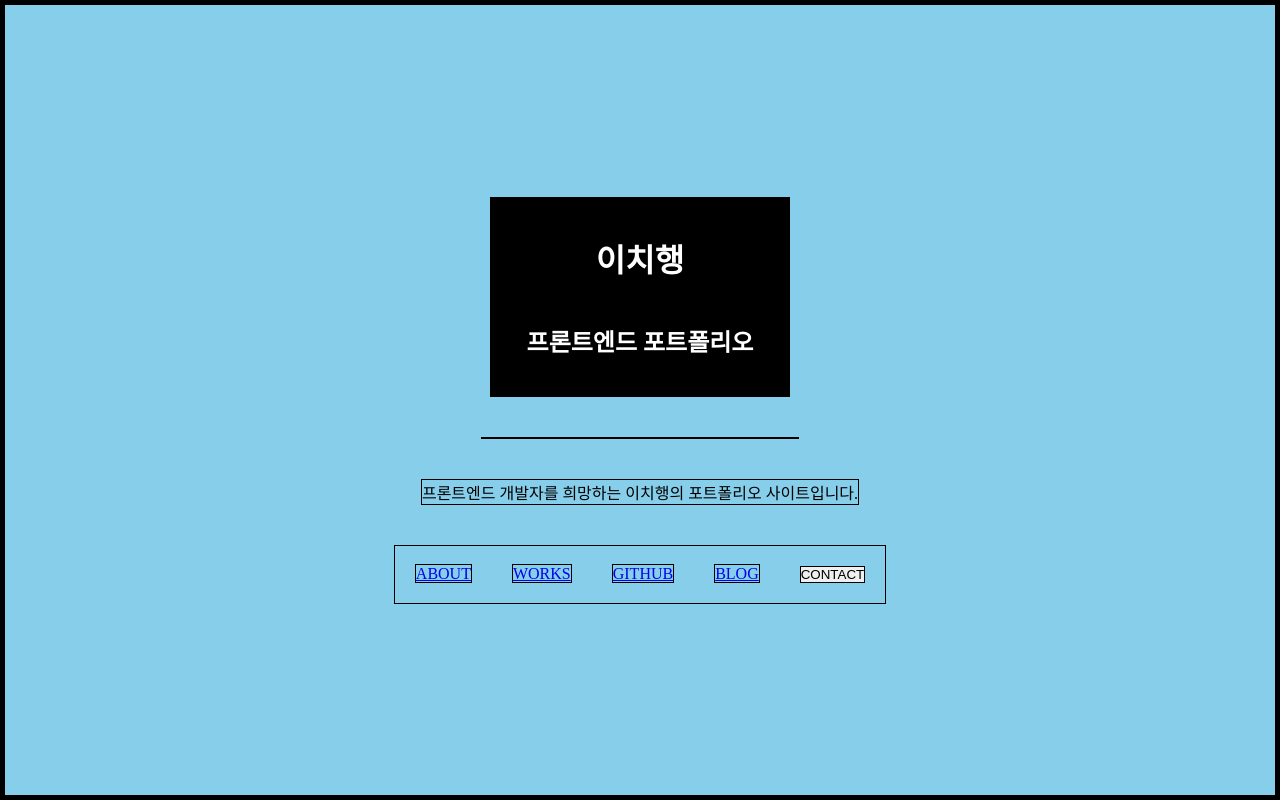
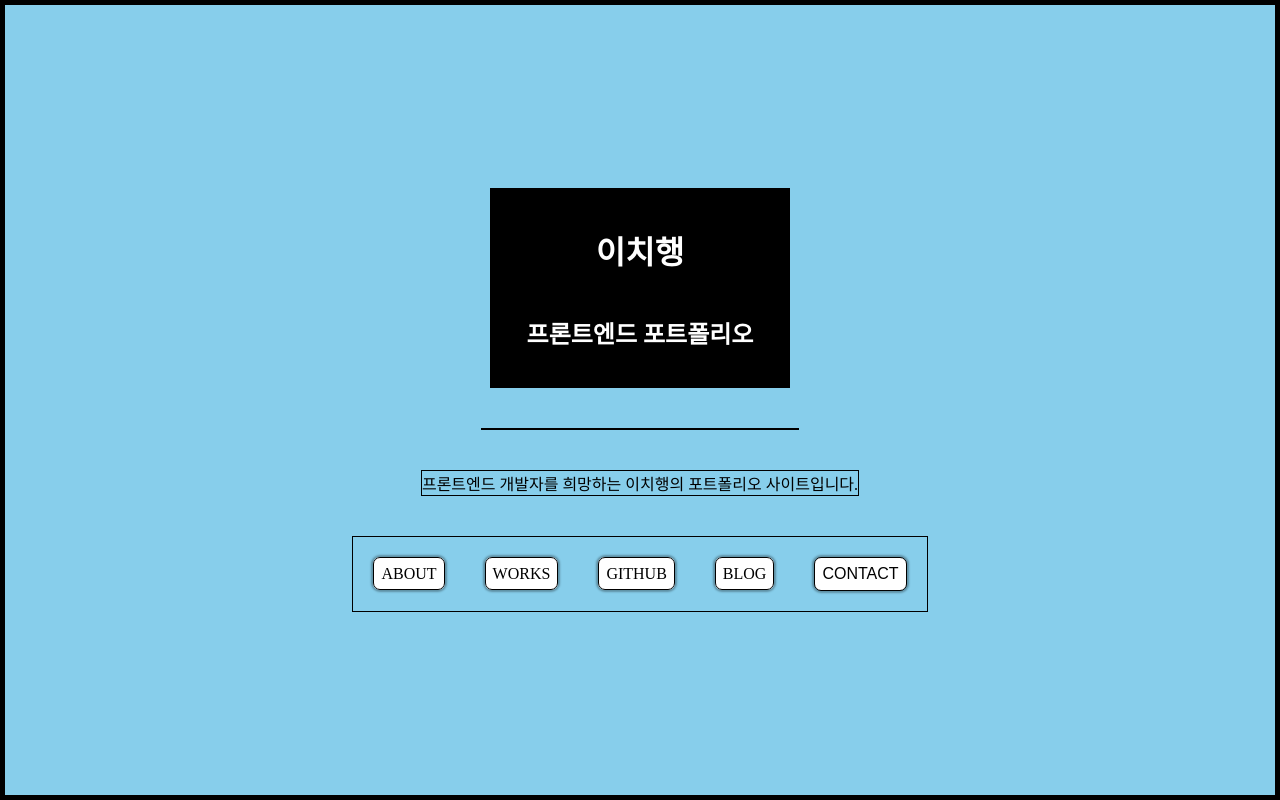
Before and after one commit to godcl1623/portfolio, a React (Create React App) app: page / in a window 1280 px wide. Built offline with nearby package versions, Linux system fonts and the light colour scheme.

Commit message:
develop - emotion/styled 설치, 스타일 프리셋 적용 element 테스트, Main 스타일 초안

```diff
--- a/package.json
+++ b/package.json
@@ -4,6 +4,7 @@
   "private": true,
   "dependencies": {
     "@emotion/react": "^11.4.0",
+    "@emotion/styled": "^11.3.0",
     "@testing-library/jest-dom": "^5.14.1",
     "@testing-library/react": "^11.2.7",
     "@testing-library/user-event": "^12.8.3",
--- a/src/components/Main.js
+++ b/src/components/Main.js
@@ -12,6 +12,7 @@ import Contact from './layouts/Contact';
 import { modalHandler } from '../actions';
 // modules
 import { flex, sizes } from '../styles/presets';
+import { A, Button } from '../styles/elementsPreset';
 
 /* Component Body */
 const Main = () => {
@@ -19,6 +20,20 @@ const Main = () => {
   const modalState = useSelector(state => state.modalState);
   // action 업데이트용
   const dispatch = useDispatch();
+  // 공통 스타일 텍스트
+  const linkStyle = `
+    padding: 7px;
+    border: 1px solid none;
+    border-radius: 7px;
+    box-shadow: 0 0 2px 2px rgba(0, 0, 0, 0.3);
+    background-color: white;
+    color: black;
+    text-decoration: none;
+
+    :active {
+      filter: brightness(80%);
+    }
+  `
 
   return (
     <div
@@ -56,11 +71,17 @@ const Main = () => {
         프론트엔드 개발자를 희망하는 이치행의 포트폴리오 사이트입니다.
       </p>
       <div className="menu">
-          <Link to="/about">ABOUT</Link>
-          <Link to="/works">WORKS</Link>
-          <a href="https://github.com/godcl1623" target="_blank" rel="noreferrer noopener">GITHUB</a>
-          <a href="https://godcl1623.tistory.com/" target="_blank" rel="noreferrer noopener">BLOG</a>
-          <button onClick={() => dispatch(modalHandler(true))}>CONTACT</button>
+          <Link
+            to="/about"
+            css={css`${linkStyle}`}
+          >ABOUT</Link>
+          <Link
+            to="/works"
+            css={css`${linkStyle}`}
+          >WORKS</Link>
+          <A href="https://github.com/godcl1623" target="_blank" rel="noreferrer noopener">GITHUB</A>
+          <A href="https://godcl1623.tistory.com/" target="_blank" rel="noreferrer noopener">BLOG</A>
+          <Button onClick={() => dispatch(modalHandler(true))}>CONTACT</Button>
       </div>
       {/*
         modalState: false면 모달창 닫힌 상태
--- /dev/null
+++ b/src/styles/elementsPreset.js
@@ -0,0 +1,29 @@
+import styled from '@emotion/styled';
+
+export const A = styled.a`
+  padding: 7px;
+  border: 1px solid none;
+  border-radius: 7px;
+  box-shadow: 0 0 2px 2px rgba(0, 0, 0, 0.3);
+  background-color: white;
+  color: black;
+  text-decoration: none;
+
+  :active {
+    filter: brightness(80%);
+  }
+`;
+
+export const Button = styled.button`
+  padding: 7px;
+  border: 1px solid none;
+  border-radius: 7px;
+  box-shadow: 0 0 2px 2px rgba(0, 0, 0, 0.3);
+  background-color: white;
+  font-size: 16px;
+  cursor: pointer;
+
+  :active {
+    filter: brightness(80%);
+  }
+`;
```
Also changed, not shown: 2 other files (tests, documents, lock files or other folders).
